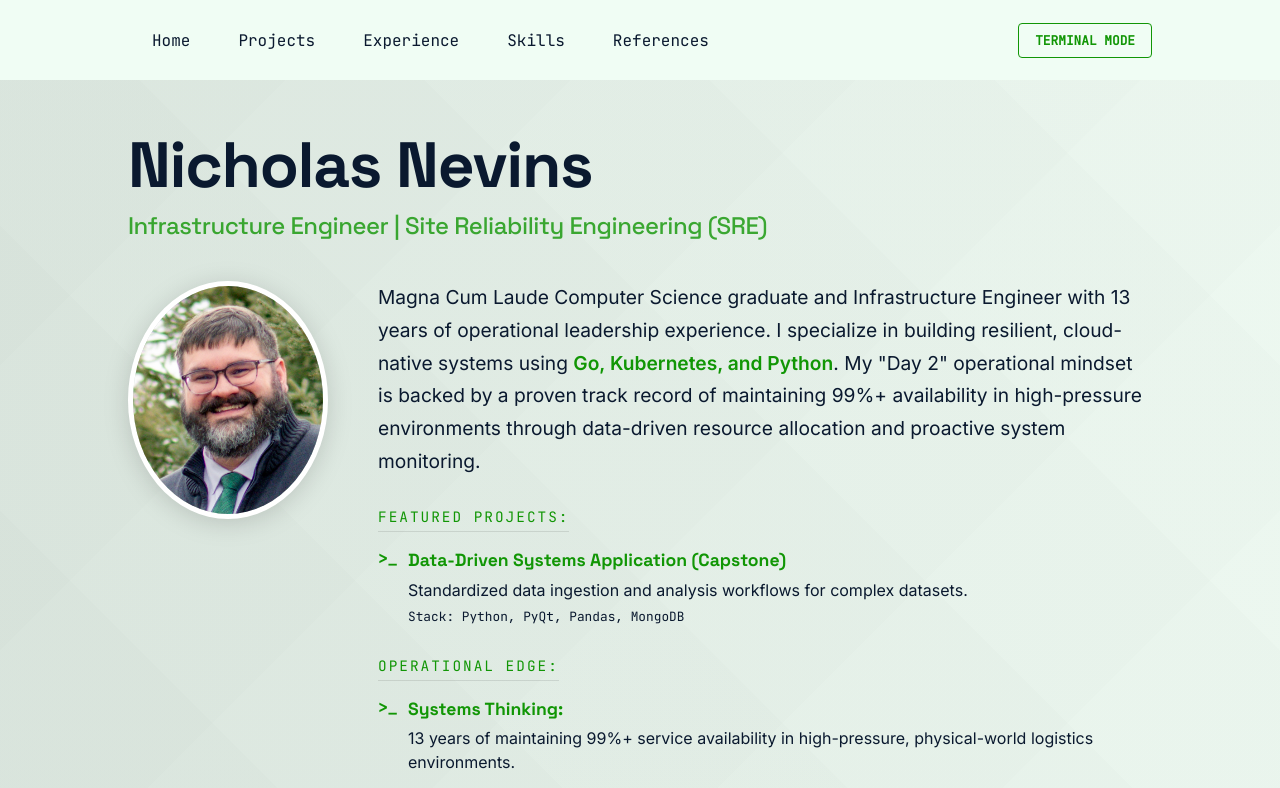
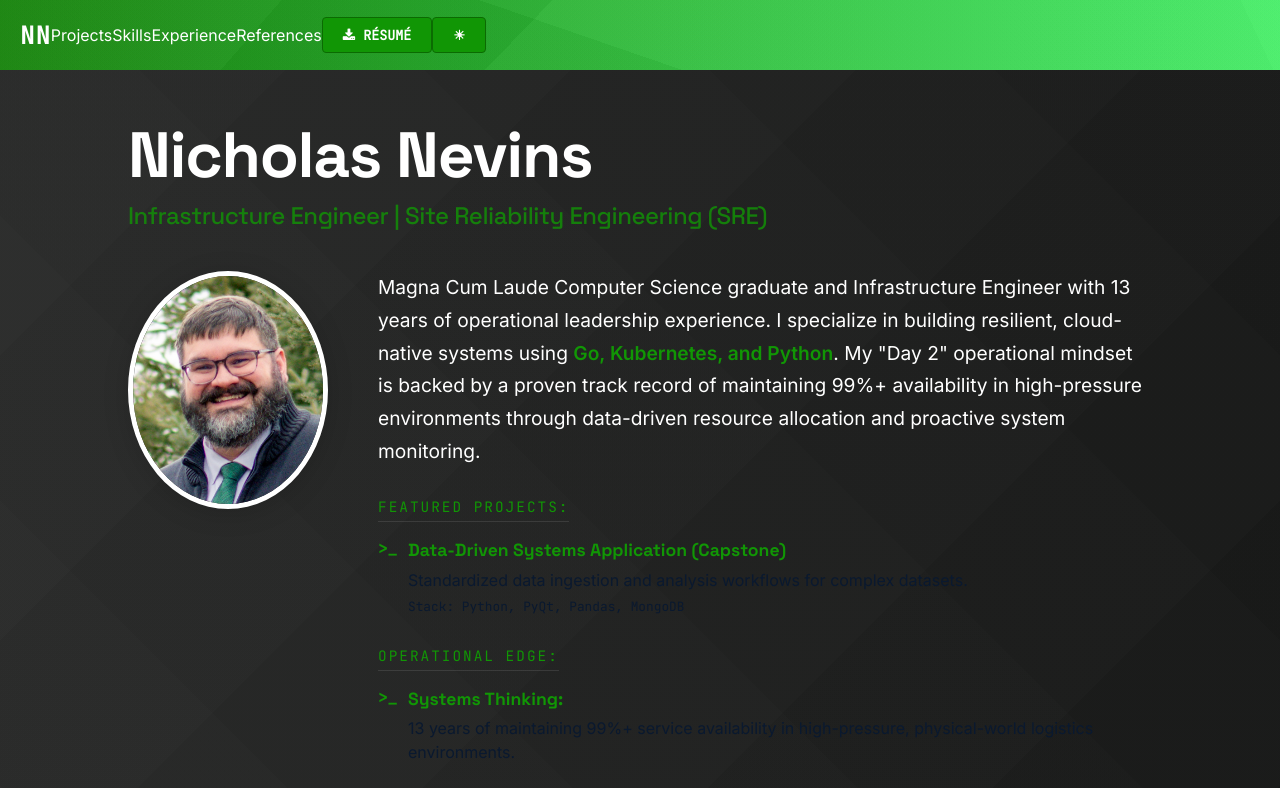
Before and after one commit to NevinsN/professional_portfolio, a React (Create React App) app in the folder professional_portfolio/: page / in a window 1280 px wide. Shown: the top 788 px of the page. Built offline with nearby package versions, Linux system fonts and the light colour scheme.

Commit message:
Update App.js

```diff
--- a/professional_portfolio/src/App.js
+++ b/professional_portfolio/src/App.js
@@ -1,15 +1,16 @@
 import React, { useState } from 'react';
-import { BrowserRouter as Router, Routes, Route, Link } from 'react-router-dom';
+import { BrowserRouter as Router, Routes, Route } from 'react-router-dom';
+import Navbar from './Components/Navbar'; // Adjust path if necessary
 import Home from './Components/Home/Home';
 import Projects from './Components/Projects/Projects';
 import Experience from './Components/Experience/Experience';
 import Skills from './Components/Skills/Skills';
 import References from './Components/References/References';
+import Footer from './Components/Footer';
 import './App.css';
-import Footer from './Components/Footer/Footer';
 
 function App() {
-  const [theme, setTheme] = useState('light');
+  const [theme, setTheme] = useState('dark'); // Suggest starting with dark
 
   const toggleTheme = () => {
     setTheme((prevTheme) => (prevTheme === 'light' ? 'dark' : 'light'));
@@ -17,26 +18,14 @@ function App() {
 
   return (
     <Router>
-      {/* The .App wrapper gets the .dark or .light class for global theming */}
       <div className={`App ${theme}`}>
-        <nav className="Nav">
-          <div className="NavMenu">
-            <Link to="/" className="nav-link">Home</Link>
-            <Link to="/projects">Projects</Link>
-            <Link to="/experience">Experience</Link>
-            <Link to="/skills">Skills</Link>
-            <Link to="/references">References</Link>
-          </div>
+        {/* REPLACED: Using your custom Navbar component */}
+        <Navbar theme={theme} toggleTheme={toggleTheme} />
 
-          <button onClick={toggleTheme} className="action-btn">
-            {theme === 'light' ? 'TERMINAL MODE' : 'BLUEPRINT MODE'}
-          </button>
-        </nav>
-
-        {/* This is the main container that holds your Blueprint/Schematic gradients */}
         <main className={`App-header ${theme}`}>
           <Routes>
             <Route path="/" element={<Home theme={theme} />} />
+            <Route path="/home" element={<Home theme={theme} />} />
             <Route path="/projects" element={<Projects theme={theme} />} />
             <Route path="/experience" element={<Experience theme={theme} />} />
             <Route path="/skills" element={<Skills theme={theme} />} />
```
